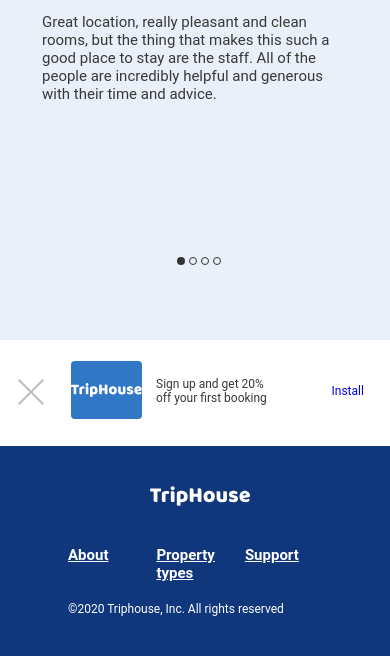
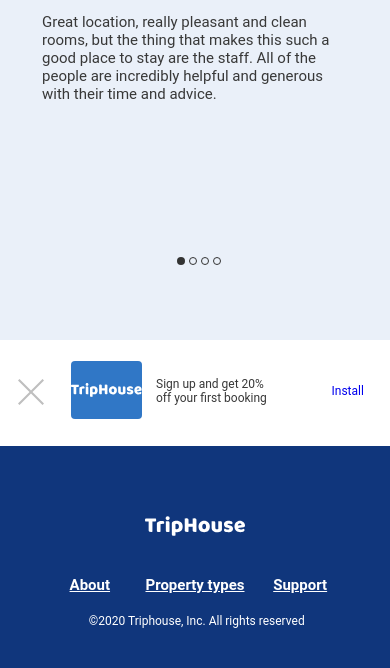
Before and after one commit to Anna190997/if-html, a website: page index.html in a window 390 px wide. Shown: the part 2243-2911 px from the top of the page. Drawn offline with Linux system fonts and the light colour scheme.

Commit message:
fixed footer

```diff
--- a/styles/style.css
+++ b/styles/style.css
@@ -842,8 +842,8 @@
   }
   .footer_menu {
     padding-top: 0;
-    padding-left: 40px;
-    padding-right: 40px;
+    padding-left: 20px;
+    padding-right: 20px;
   }
 }
 @media screen and (max-width: 628px) {
@@ -1058,11 +1058,6 @@
     border-bottom-right-radius: 0;
     border-top-right-radius: 0;
   }
-  .footer_elements {
-    flex-direction: column;
-    padding-left: 10px;
-    padding-top: 0;
-  }
   .footer_logo {
     display: flex;
     flex-direction: row;
@@ -1075,10 +1070,10 @@
     fill: #ffffff;
   }
   .footer_menu {
-    display: flex;
-    flex-direction: row;
-    justify-content: space-between;
     cursor: pointer;
+  }
+  .footer_items {
+    justify-content: center;
   }
   .about_items,
   .property_types_items,
@@ -1088,7 +1083,7 @@
   }
   .label {
     padding-bottom: 40px;
-    padding-left: 50px;
+    padding-left: 20%;
   }
   .label_items {
     font-size: 12px;
@@ -1184,6 +1179,13 @@
   .location {
     font-size: 12px;
   }
+  .footer_menu {
+    padding-left: 0;
+    padding-right: 10px;
+  }
+  .label {
+    padding-left: 12%;
+  }
 }
 @media screen and (max-width: 335px) {
   .start {
```
